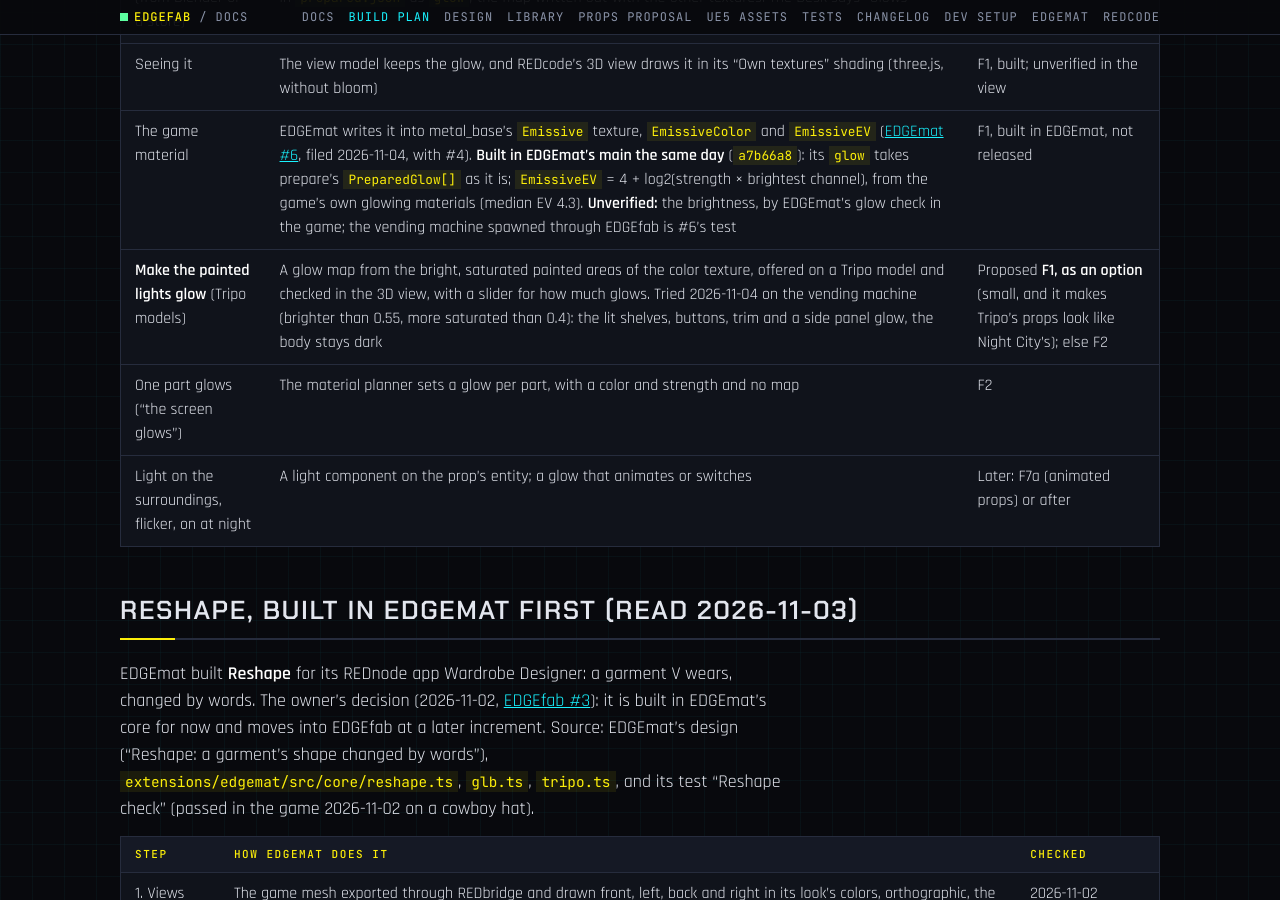
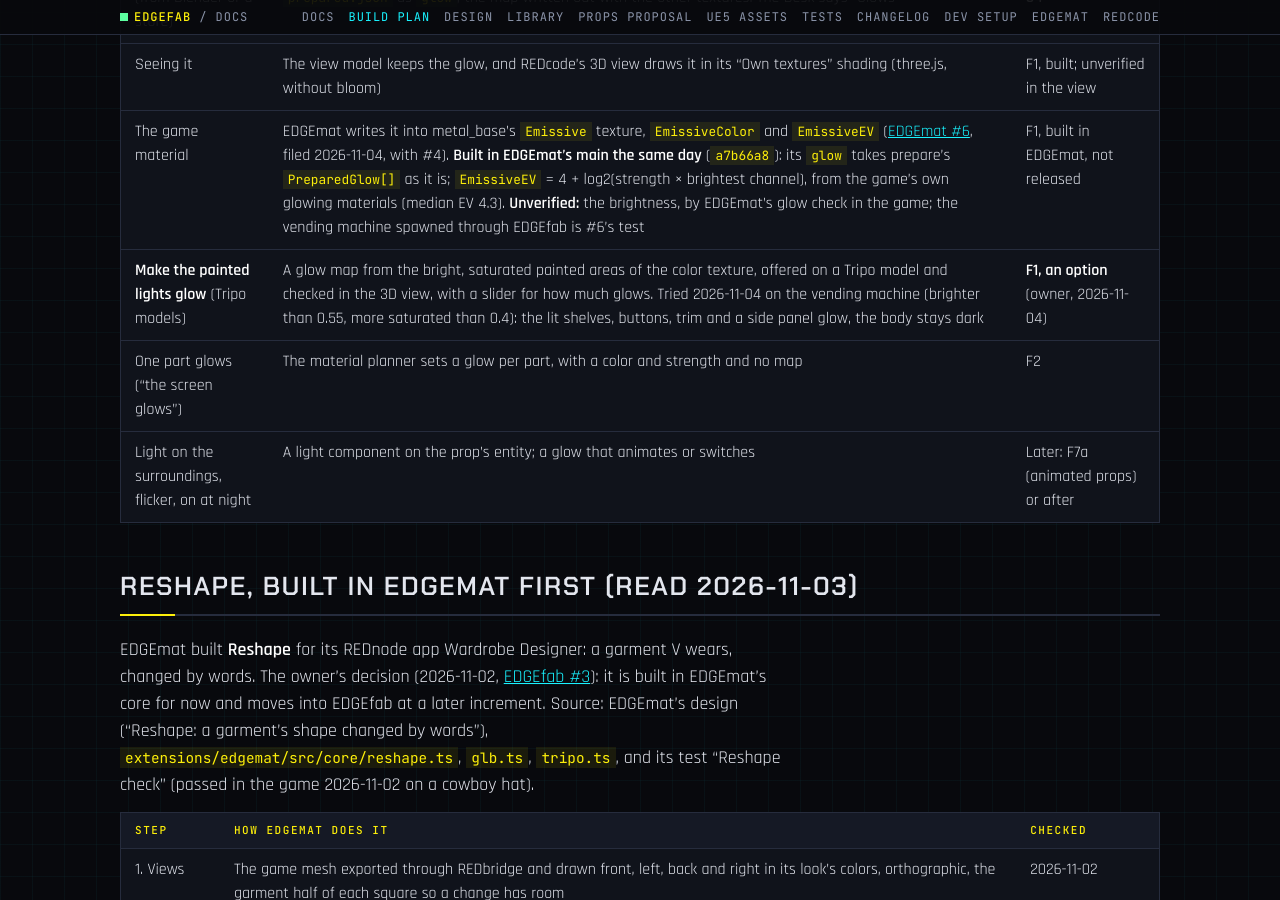
Before and after one commit to Edgemodders/EDGEfab, a Jekyll site: the page built from docs/plan.md, in a window 1280 px wide and 900 px high, scrolled down 8308 px. Built offline with Jekyll 4.4.1, drawn with Linux system fonts in a browser that asks for light colours.

Commit message:
Plan: Make the painted lights glow is an F1 option (owner)
Co-Authored-By: Claude Opus 5.5 <noreply@anthropic.com>

```diff
--- a/docs/plan.md
+++ b/docs/plan.md
@@ -160,7 +160,7 @@ The owner, 2026-11-04: lay the groundwork for glowing materials now, before F1 g
 | A GLB that glows (from Blender or a store) | Prepare keeps it: each material's glow color, strength (`KHR_materials_emissive_strength`) and map, in `prepared.json` as `glow`, the map written out with the other textures. The Desk says "Glows" | F1, **built 2026-11-04** |
 | Seeing it | The view model keeps the glow, and REDcode's 3D view draws it in its "Own textures" shading (three.js, without bloom) | F1, built; unverified in the view |
 | The game material | EDGEmat writes it into metal_base's `Emissive` texture, `EmissiveColor` and `EmissiveEV` ([EDGEmat #6](https://github.com/Edgemodders/EDGEmat/issues/6), filed 2026-11-04, with #4). **Built in EDGEmat's main the same day** (`a7b66a8`): its `glow` takes prepare's `PreparedGlow[]` as it is; `EmissiveEV` = 4 + log2(strength × brightest channel), from the game's own glowing materials (median EV 4.3). **Unverified:** the brightness, by EDGEmat's glow check in the game; the vending machine spawned through EDGEfab is #6's test | F1, built in EDGEmat, not released |
-| **Make the painted lights glow** (Tripo models) | A glow map from the bright, saturated painted areas of the color texture, offered on a Tripo model and checked in the 3D view, with a slider for how much glows. Tried 2026-11-04 on the vending machine (brighter than 0.55, more saturated than 0.4): the lit shelves, buttons, trim and a side panel glow, the body stays dark | Proposed **F1, as an option** (small, and it makes Tripo's props look like Night City's); else F2 |
+| **Make the painted lights glow** (Tripo models) | A glow map from the bright, saturated painted areas of the color texture, offered on a Tripo model and checked in the 3D view, with a slider for how much glows. Tried 2026-11-04 on the vending machine (brighter than 0.55, more saturated than 0.4): the lit shelves, buttons, trim and a side panel glow, the body stays dark | **F1, an option** (owner, 2026-11-04) |
 | One part glows ("the screen glows") | The material planner sets a glow per part, with a color and strength and no map | F2 |
 | Light on the surroundings, flicker, on at night | A light component on the prop's entity; a glow that animates or switches | Later: F7a (animated props) or after |
 
```
Also changed, not shown: CLAUDE.md (+1 -1 lines).
